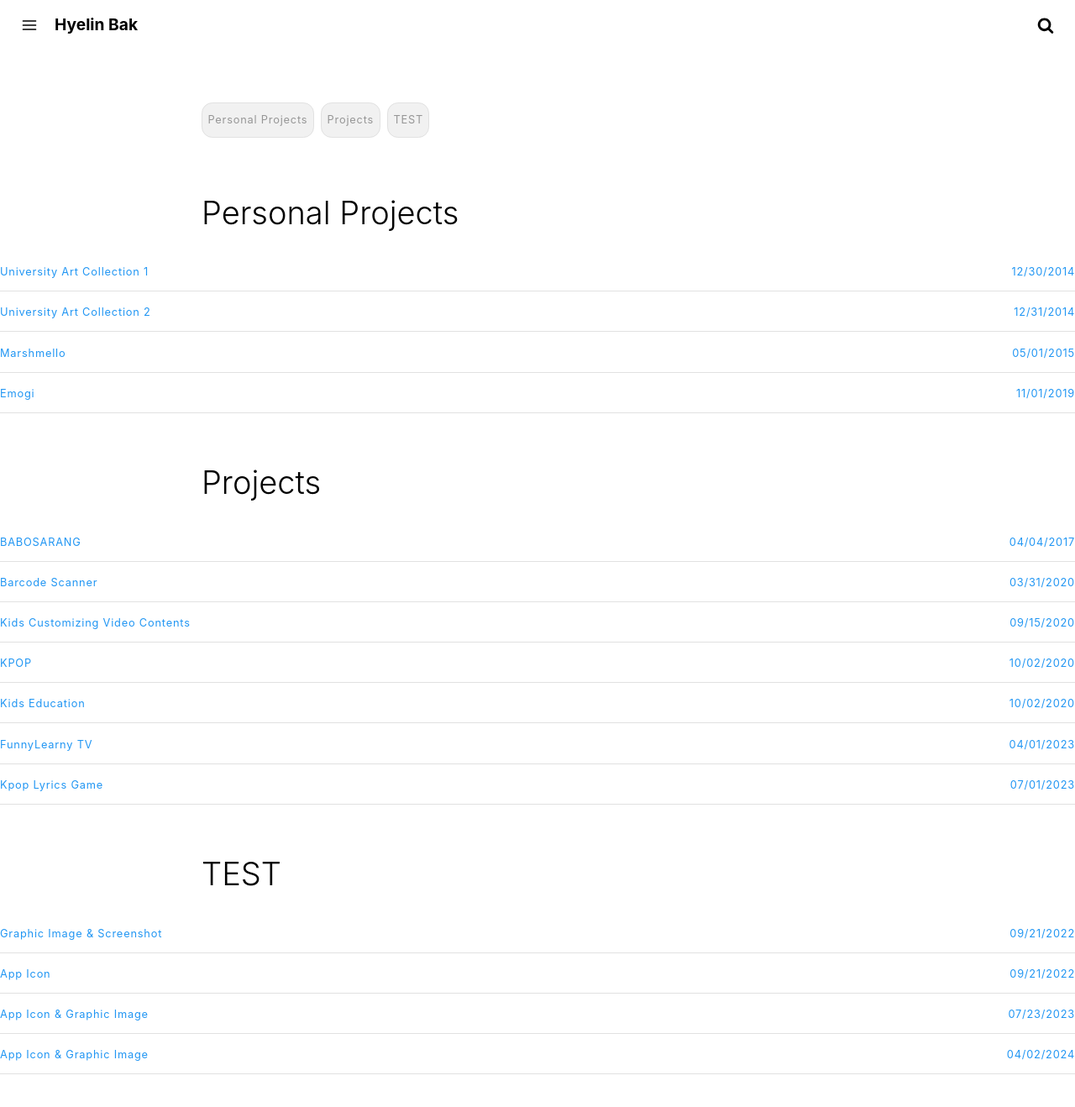
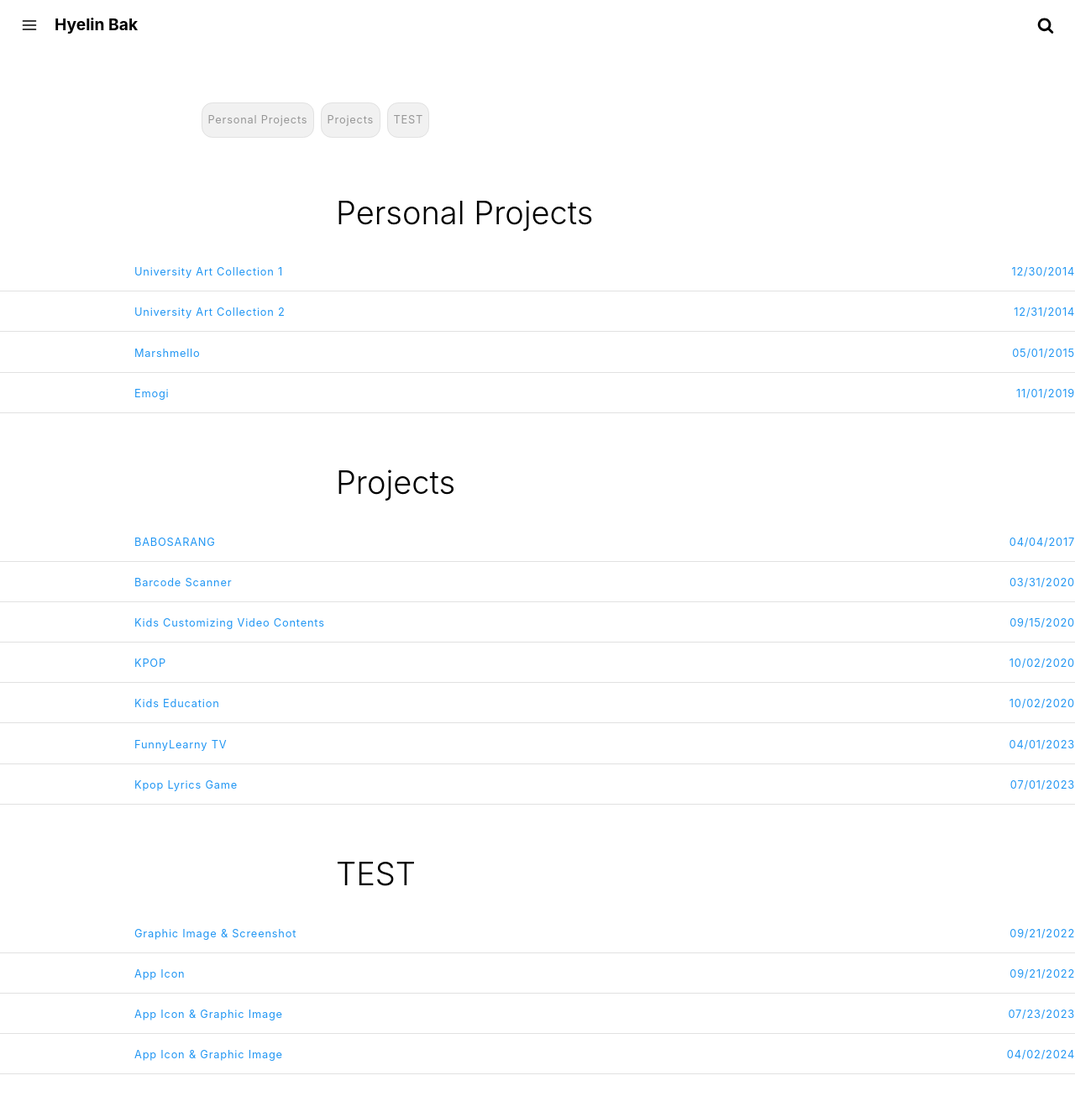
Before and after one commit to crazyjamy/crazyjamy.github.io, a Jekyll site: the page built from tags.html, in a window 1280 px wide and 1400 px high. Shown: the top 1318 px of the window at 84% size. Built offline with Jekyll 4.4.1, drawn with Linux system fonts in a browser that asks for light colours.

Commit message:
Update main.css

```diff
--- a/assets/css/main.css
+++ b/assets/css/main.css
@@ -590,7 +590,7 @@ main{
     color:#fff;border:1px solid #141414;background-color:#141414
 }
 .post-content .tag-title{
-  font-family:-apple-system,BlinkMacSystemFont,Lato,Roboto,Segoe UI,Helvetica Neue,Helvetica,Verdana,Arial,sans-serif;font-weight:300;font-style:normal;font-size:2.375rem;margin-top:3.75rem;width:auto;max-width:50rem;float:none;display:block;margin-right:auto;margin-left:auto;padding-left:0;padding-right:0;
+  font-family:-apple-system,BlinkMacSystemFont,Lato,Roboto,Segoe UI,Helvetica Neue,Helvetica,Verdana,Arial,sans-serif;font-weight:300;font-style:normal;font-size:2.375rem;margin-top:3.75rem;width:auto;max-width:50rem;float:none;display:block;margin-right:auto;margin-left:auto;padding-left:10rem;padding-right:0;
 }
 .post-content .tag-title::after{
     content:'';display:table;clear:both
@@ -607,7 +607,7 @@ main{
   }
 }
 .post-content .post-list a{
-  display:block;border-bottom:1px solid #e1e1e1;padding:.625rem 0;text-decoration:none;-webkit-transition:all .5s;transition:all .5s;font-size:0.8rem;
+  display:block;border-bottom:1px solid #e1e1e1;padding:.625rem 0;text-decoration:none;-webkit-transition:all .5s;transition:all .5s;font-size:0.8rem;padding-left:10rem;
 }
 .post-content .post-list a:hover{
   border-bottom:1px solid #ff0a16
```
